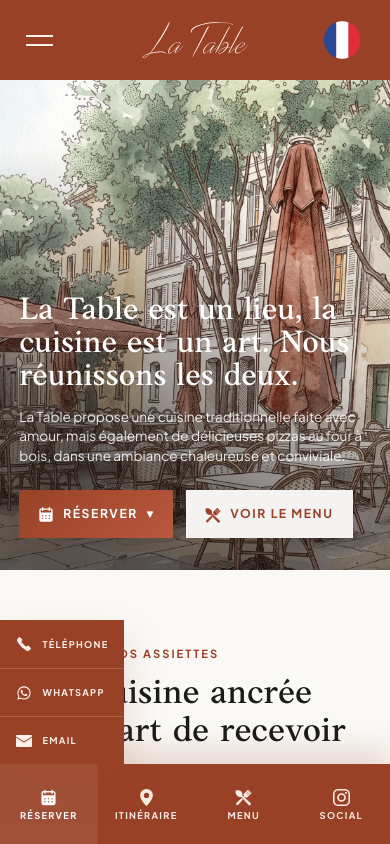
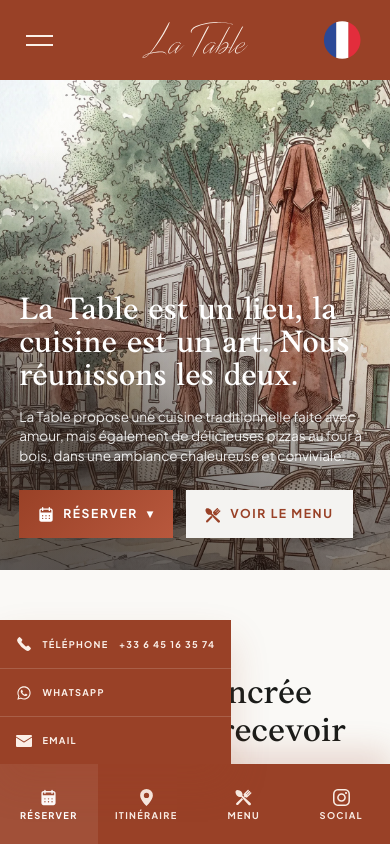
Before and after one commit to RassoApp/la-table-antibes-preview, a React (Vite) app: page /fr in a window 390 px wide. Both pictures are taken after a click on the button "RÉSERVER". Shown: the top 844 px of the page. Built offline with nearby package versions, Linux system fonts and the light colour scheme.

Commit message:
Update phone and WhatsApp contact actions

```diff
--- a/src/content/locales/shared.js
+++ b/src/content/locales/shared.js
@@ -14,8 +14,9 @@ export const supportedLanguages = [
 
 export const commonContactLinks = {
   "addressText": "25-27 rue Sade, 06600 Antibes",
-  "phoneHref": "tel:+33000000000",
-  "whatsappHref": "https://wa.me/33000000000",
+  "phoneHref": "tel:+33645163574",
+  "phoneDisplayInternational": "+33 6 45 16 35 74",
+  "whatsappHref": "https://wa.me/33645163574",
   "emailHref": "mailto:bonjour@latable-antibes.fr",
   "directionsHref": "https://www.google.com/maps/search/?api=1&query=25-27%20rue%20Sade%2C%2006600%20Antibes",
   "googleMapsHref": "https://www.google.com/maps/search/?api=1&query=25-27%20rue%20Sade%2C%2006600%20Antibes",
--- a/src/site/ReserveDropdown.jsx
+++ b/src/site/ReserveDropdown.jsx
@@ -71,9 +71,15 @@ export function ReserveDropdown({
       </button>
 
       <div className="v6-reserve__menu" role="menu" aria-label={locale.uiLabels.reserveMenuLabel}>
-        <a href={locale.contactLinks.phoneHref} role="menuitem" onClick={() => closeDropdown(resolvedId)}>
+        <a
+          href={locale.contactLinks.phoneHref}
+          role="menuitem"
+          aria-label={`${locale.uiLabels.reserveMenuPhone} ${locale.contactLinks.phoneDisplayInternational}`}
+          onClick={() => closeDropdown(resolvedId)}
+        >
           <PhoneIcon />
-          <span>{locale.uiLabels.reserveMenuPhone}</span>
+          <span className="v6-reserve__phone-mobile">{locale.uiLabels.reserveMenuPhone}</span>
+          <span className="v6-reserve__phone-desktop">{locale.contactLinks.phoneDisplayInternational}</span>
         </a>
         <a
           href={locale.contactLinks.whatsappHref}
--- a/src/site/styles-layout.css
+++ b/src/site/styles-layout.css
@@ -1246,9 +1246,27 @@
   transform: translateY(0.08em);
 }
 
+.v6-shell .v6-reserve__phone-desktop {
+  display: none;
+}
+
+.v6-shell .v6-reserve__phone-mobile {
+  display: inline-flex;
+}
+
 .v6-shell .v6-directions__menu a > span,
 .v6-shell .v6-directions__menu button > span {
   transform: translateY(0.08em);
+}
+
+@media (min-width: 901px) {
+  .v6-shell .v6-reserve__phone-mobile {
+    display: none;
+  }
+
+  .v6-shell .v6-reserve__phone-desktop {
+    display: inline-flex;
+  }
 }
 
 @media (max-width: 900px) {
```
